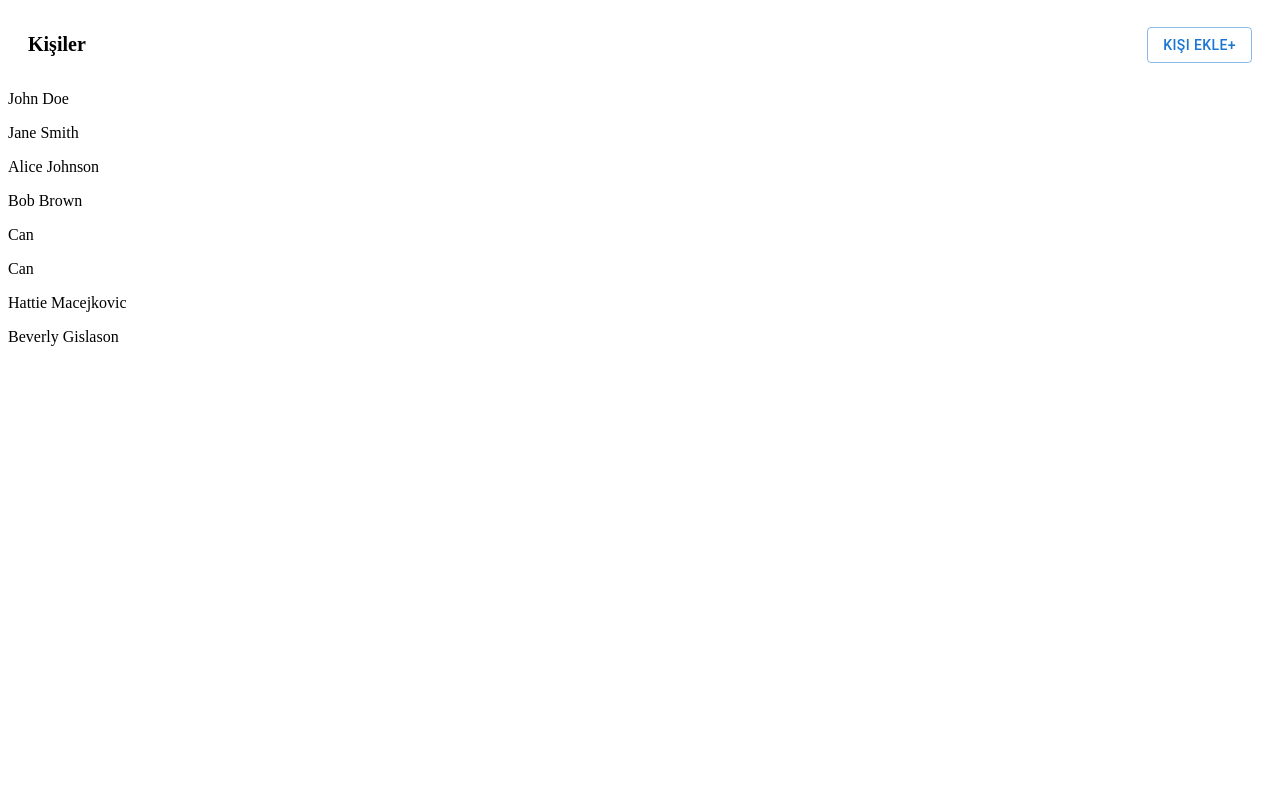
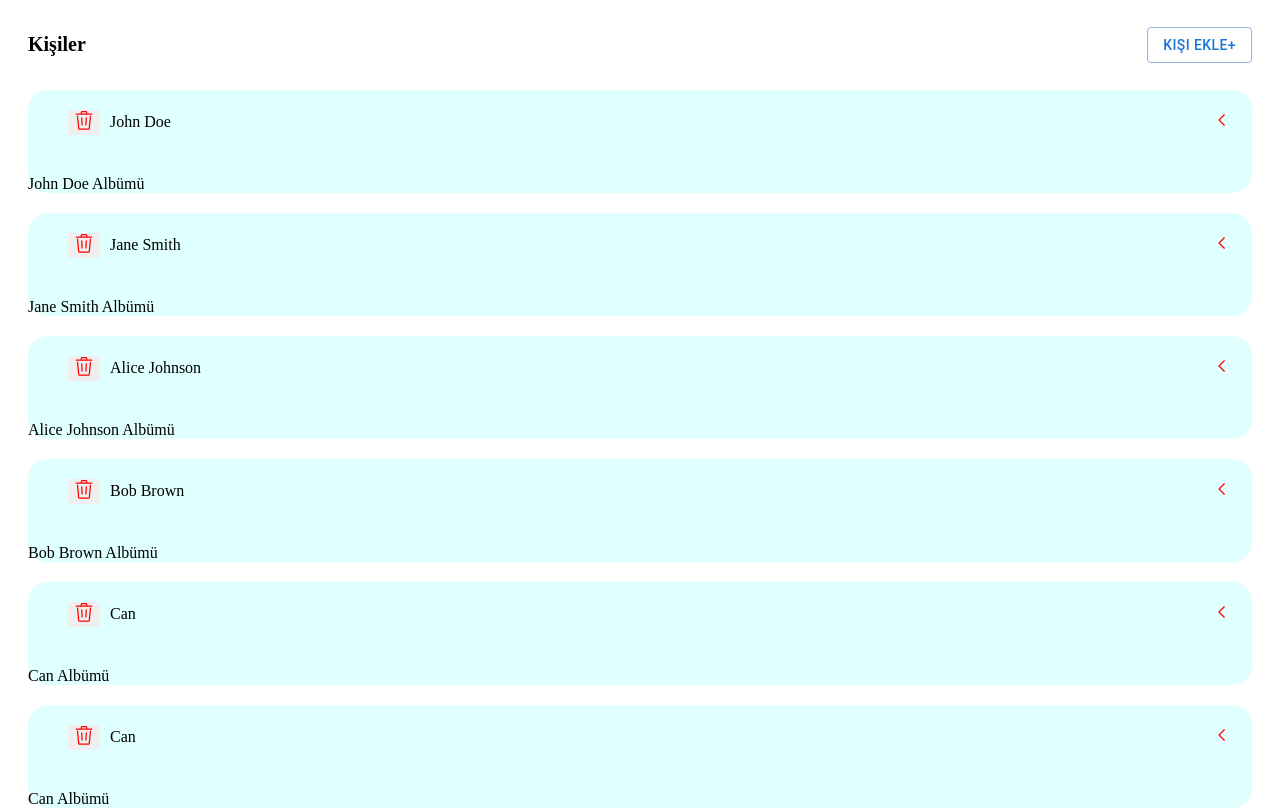
Before and after one commit to hakangulmek/query, a Next.js app: page / in a window 1280 px wide. Shown: the top 809 px of the page. Built offline with nearby package versions, Linux system fonts and the light colour scheme; data requests are answered from the project's data file.

Commit message:
feat: implement user list item component with expandable panel and album list

```diff
--- /dev/null
+++ b/src/app/component/albumList.tsx
@@ -0,0 +1,7 @@
+import React from "react";
+
+function albumList({ user }: { user: { id: number; name: string } }) {
+  return <div>{user.name} Albümü</div>;
+}
+
+export default albumList;
--- /dev/null
+++ b/src/app/component/expandablePanel.tsx
@@ -0,0 +1,24 @@
+import React from "react";
+import { GoChevronLeft } from "react-icons/go";
+
+function expandablePanel({
+  header,
+  children,
+}: {
+  header: React.ReactNode;
+  children: React.ReactNode;
+}) {
+  return (
+    <div className="panelTop">
+      <div className="topArrangement">
+        <div className="topArrangement">{header}</div>
+        <div>
+          <GoChevronLeft size={20} color="red" />
+        </div>
+      </div>
+      <div className="content">{children}</div>
+    </div>
+  );
+}
+
+export default expandablePanel;
--- a/src/app/component/userListItem.tsx
+++ b/src/app/component/userListItem.tsx
@@ -1,4 +1,7 @@
 import React from "react";
+import ExpandablePanel from "./expandablePanel";
+import AlbumList from "./albumList";
+import { GoTrash } from "react-icons/go";
 
 interface User {
   id: number;
@@ -6,9 +9,19 @@ interface User {
 }
 
 function userListItem({ user }: { user: User }) {
+  const headar = (
+    <>
+      <button style={{ marginRight: "10px", border: "none" }}>
+        <GoTrash size={20} color="red" />
+      </button>
+      {user.name}
+    </>
+  );
   return (
     <div>
-      <p>{user.name}</p>
+      <ExpandablePanel header={headar}>
+        <AlbumList user={user} />
+      </ExpandablePanel>
     </div>
   );
 }
--- a/src/app/globals.css
+++ b/src/app/globals.css
@@ -4,3 +4,8 @@
   align-items: center;
   margin: 20px;
 }
+.panelTop {
+  background-color: lightcyan;
+  border-radius: 20px;
+  margin: 10px 20px;
+}
```
